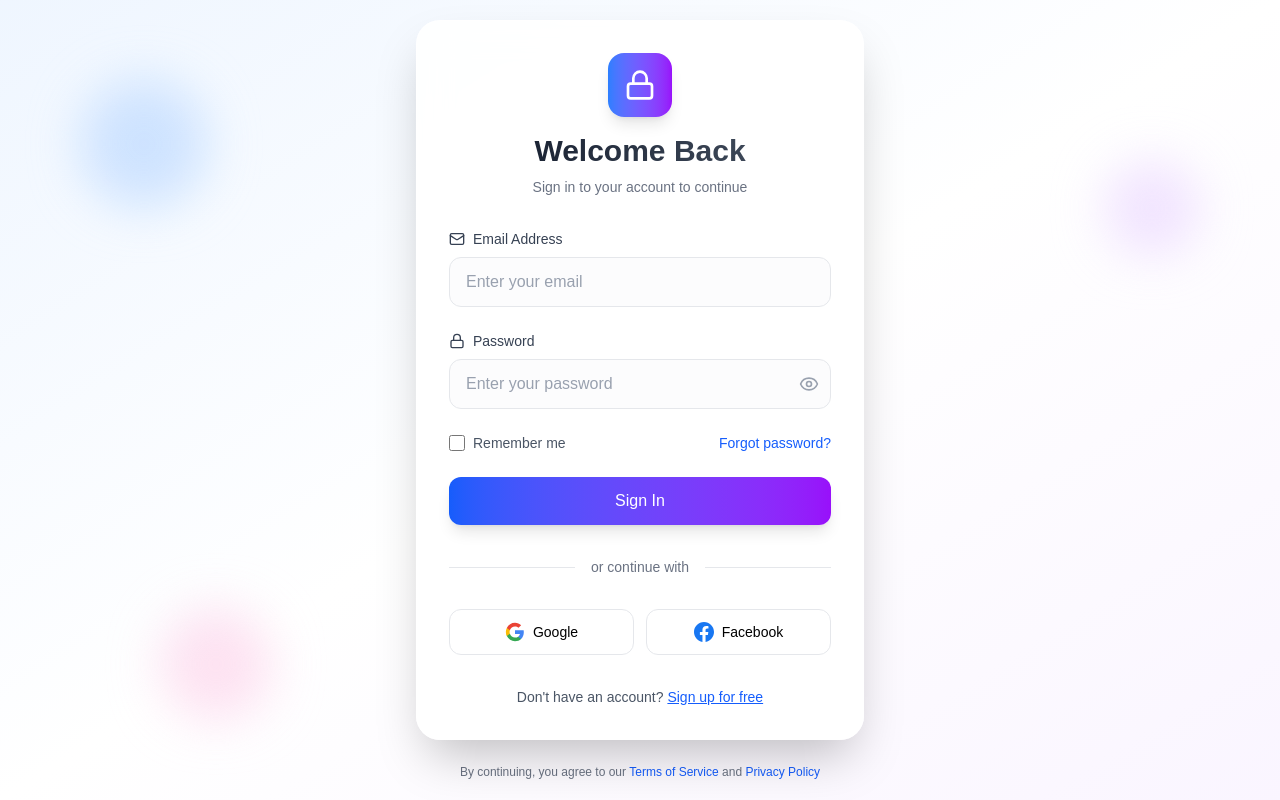
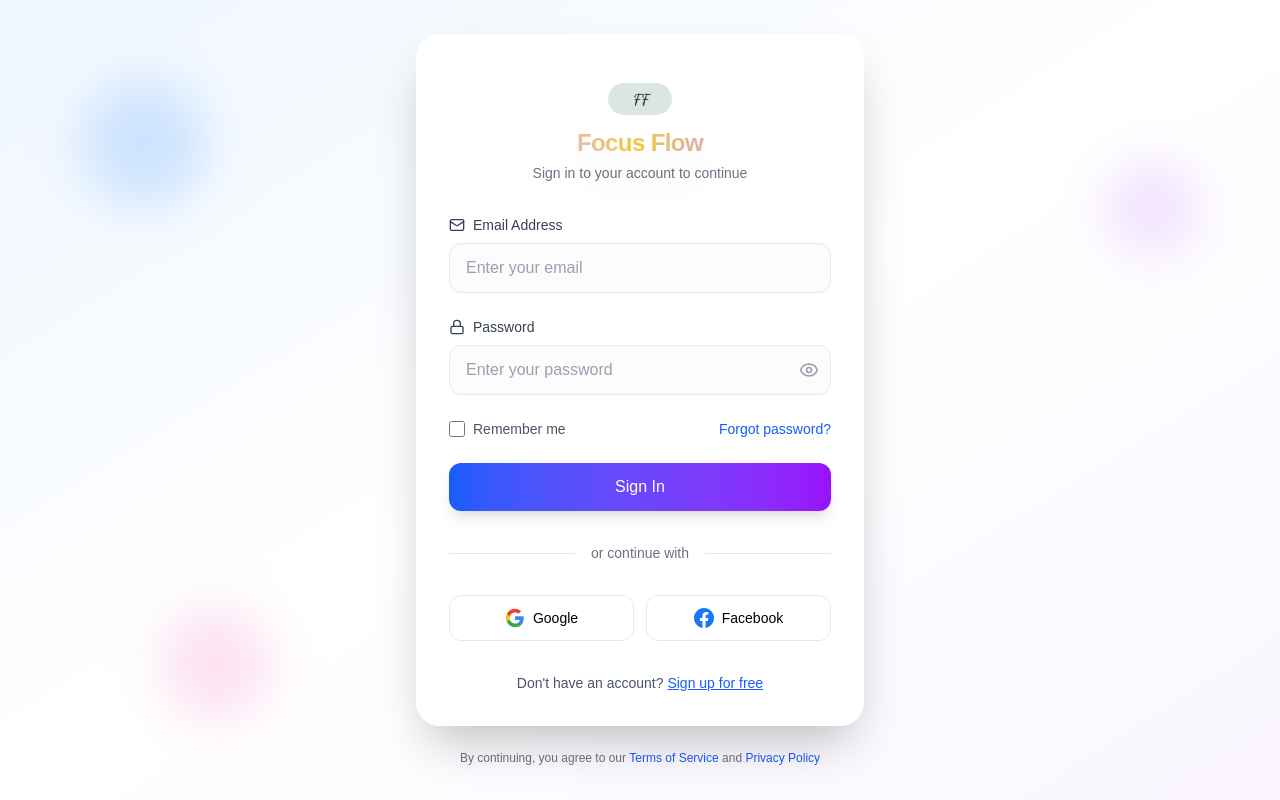
Before and after one commit to Tanaka878/Focus-Flow-Frontend, a Next.js app: page /Views/login in a window 1280 px wide. Built offline with nearby package versions, Linux system fonts and the light colour scheme.

Commit message:
Refactor API logic and update images
- Added new logo and image assets to public/Image
- Migrated API logic from JavaScript to TypeScript (api.js → api.tsx)
- Updated login and signup pages to use new API utilities
- Removed obsolete JavaScript API file

```diff
--- a/src/app/Views/login/page.tsx
+++ b/src/app/Views/login/page.tsx
@@ -3,6 +3,7 @@ import React, { useState } from "react";
 import LoginDTO from "../../Interfaces/LoginDTO";
 import { Eye, EyeOff, Mail, Lock, AlertCircle } from "lucide-react";
 import { useRouter } from "next/navigation";
+import Image from "next/image";
 
 const Login: React.FC<LoginDTO> = () => {
   const [email, setEmail] = useState("");
@@ -25,6 +26,10 @@ const Login: React.FC<LoginDTO> = () => {
 
     // Simulate API call
 
+
+
+
+
   };
 
   return (
@@ -39,11 +44,17 @@ const Login: React.FC<LoginDTO> = () => {
         <div className="backdrop-blur-lg bg-white/90 border border-white/20 rounded-3xl shadow-2xl p-8 transform transition-all duration-300 hover:shadow-3xl">
           {/* Header Section */}
           <div className="text-center mb-8">
-            <div className="inline-flex items-center justify-center w-16 h-16 bg-gradient-to-r from-blue-500 to-purple-600 rounded-2xl mb-4 shadow-lg transform transition-transform hover:scale-110">
-              <Lock className="w-8 h-8 text-white" />
+            <div className="inline-flex items-center justify-center w-16 h-16 ">
+              <Image
+                src={"/Image/focus-flow.png"}
+                alt={""}
+                width={250}
+                height={300}
+                className="rounded-full object-cover"
+              />
             </div>
-            <h1 className="text-3xl font-bold bg-gradient-to-r from-gray-900 to-gray-600 bg-clip-text text-transparent mb-2">
-              Welcome Back
+            <h1 className="text-6xl md:text-2xl font-black bg-gradient-to-r from-purple-400 via-pink-500 via-red-500 via-yellow-500 via-green-500 via-blue-500 to-purple-600 bg-clip-text text-transparent mb-2 animate-pulse hover:animate-bounce transition-all duration-300 drop-shadow-2xl hover:drop-shadow-[0_0_30px_rgba(168,85,247,0.8)] cursor-pointer select-none tracking-tight leading-none transform hover:scale-105">
+              Focus Flow
             </h1>
             <p className="text-gray-500 text-sm">Sign in to your account to continue</p>
           </div>
--- a/src/app/Views/signup/page.tsx
+++ b/src/app/Views/signup/page.tsx
@@ -2,6 +2,7 @@
 import React, { useState } from "react";
 import { Eye, EyeOff, Mail, Lock, AlertCircle, User, Briefcase, CheckCircle } from "lucide-react";
 import { useRouter } from "next/navigation";
+import BASE_URL from "@/app/utils/api";
 
 const SignUp: React.FC = () => {
   const [formData, setFormData] = useState({
@@ -59,7 +60,7 @@ const SignUp: React.FC = () => {
     }
   };
 
-  const handleSubmit = async (e: React.FormEvent) => {
+const handleSubmit = async (e: React.FormEvent) => {
     e.preventDefault();
     setError("");
     setIsLoading(true);
@@ -78,15 +79,34 @@ const SignUp: React.FC = () => {
       return;
     }
 
-    // Simulate API call
-    setTimeout(() => {
+    // API call
+    try {
+      const response = await fetch(`${BASE_URL}/user/create-account`, {
+        method: "POST",
+        headers: {
+          "Content-Type": "application/json"
+        },
+        body: JSON.stringify({ name, email, password, profession })
+      });
+
+      if (!response.ok) {
+        const data = await response.json();
+        setError(data.message || "Failed to create account.");
+        setIsLoading(false);
+        return;
+      }
+
+      // On success, redirect to login or dashboard
+      router.push("/Views/login");
+    } catch (err) {
+      setError("Something went wrong. Please try again.");
       setIsLoading(false);
-      alert(`Account created successfully for ${name}!`);
-    }, 2000);
+    }
+    setIsLoading(false);
   };
 
   return (
-    <div className="min-h-screen bg-gradient-to-br from-purple-50 via-white to-blue-50 flex items-center justify-center p-4 relative overflow-hidden">
+    <div className="min-h-screen bg-gradient-to-br from-purple-50 via-white to-blue-50 flex items-center justify-center p-4 relative overflow-hidden text-black">
       {/* Animated Background Elements */}
       <div className="absolute top-10 left-10 w-40 h-40 bg-purple-200 rounded-full mix-blend-multiply filter blur-xl opacity-70 animate-pulse"></div>
       <div className="absolute top-60 right-10 w-32 h-32 bg-blue-200 rounded-full mix-blend-multiply filter blur-xl opacity-70 animate-pulse"></div>
--- a/src/app/api/api.js
+++ /dev/null
@@ -1,3 +0,0 @@
-const BASE_URL = process.env.NEXT_PUBLIC_API_BASE_URL || 'http://localhost:3000';
-
-export default BASE_URL;
--- /dev/null
+++ b/src/app/utils/api.tsx
@@ -0,0 +1,3 @@
+//const BASE_URL = process.env.NEXT_PUBLIC_API_BASE_URL || 'http://localhost:3000';
+const BASE_URL =  'http://localhost:8822';
+export default BASE_URL;
```
Also changed, not shown: public/Image/focus-flow-logo.png (added), public/Image/focus-flow.png (added).
